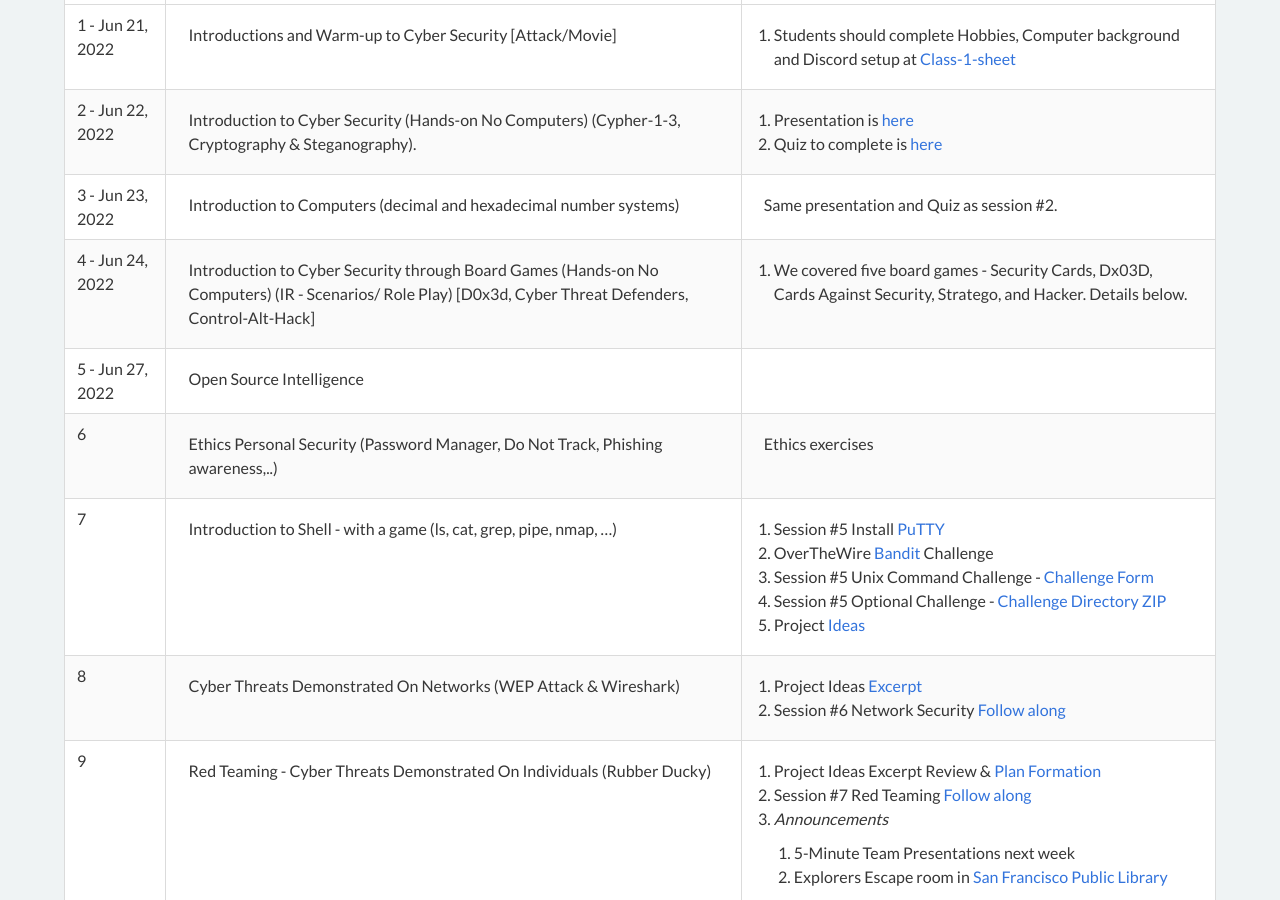
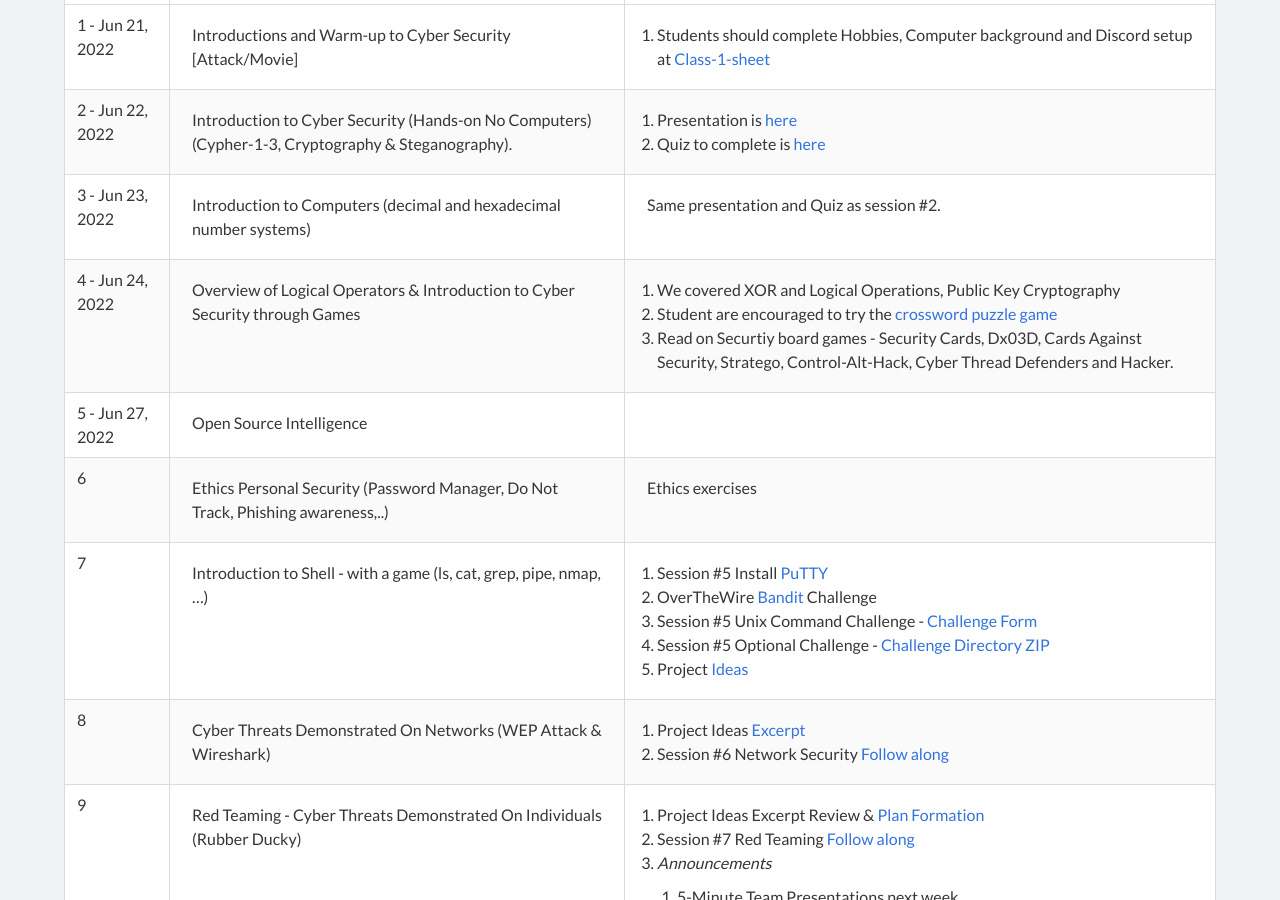
Before and after one commit to cyberdefendersprogram/www-homepage, a Jekyll site: the page built from pages/programs/cyberexplorers-ncat.md, in a window 1280 px wide and 900 px high, scrolled down 1267 px. Built offline with Jekyll 4.4.1, drawn with Linux system fonts in a browser that asks for light colours; nearby versions of some CDN libraries.

Commit message:
Update cyber-explorers-ncat.yml

```diff
--- a/_data/cyber-explorers-ncat.yml
+++ b/_data/cyber-explorers-ncat.yml
@@ -16,9 +16,11 @@
     Same presentation and Quiz as session #2.
 
 - session: 4 - Jun 24, 2022
-  desc: Introduction to Cyber Security through Board Games (Hands-on No Computers) (IR - Scenarios/ Role Play) [D0x3d, Cyber Threat Defenders, Control-Alt-Hack]
+  desc: Overview of Logical Operators & Introduction to Cyber Security through  Games
   notes: |
-    1. We covered five board games - Security Cards, Dx03D, Cards Against Security, Stratego, and Hacker. Details below.
+    1. We covered XOR and Logical Operations, Public Key Cryptography
+    2. Student are encouraged to try the [crossword puzzle game](https://securityawareness.usalearning.gov/cdse/multimedia/games/cybersecurity-crossword/index.html)
+    3. Read on Securtiy board games - Security Cards, Dx03D, Cards Against Security, Stratego, Control-Alt-Hack, Cyber Thread Defenders and Hacker.
 
 - session: 5 - Jun 27, 2022
   desc: |
```
